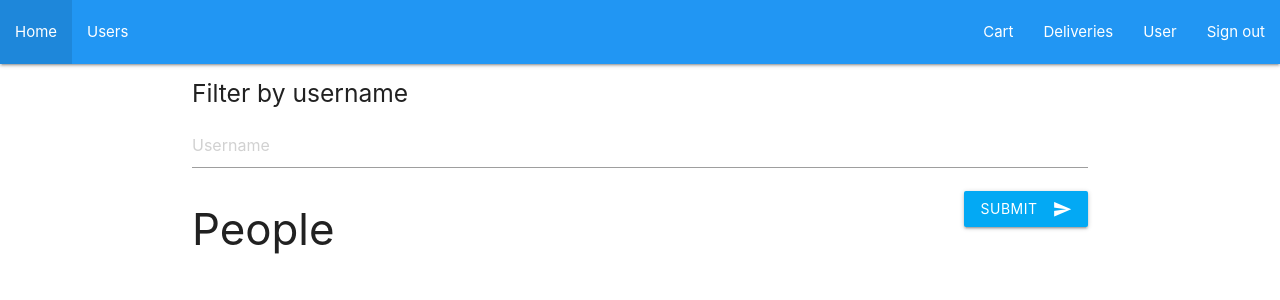
After one commit to mnecas/bpc_bds_web, a Django app: page /users in a window 1280 px wide. The commit adds this page. Shown: the top 300 px of the page. Run offline with Django 3.2, Linux system fonts and the light colour scheme; data that the repository does not hold is empty.

Commit message:
add sql injection

```diff
--- a/main/admin.py
+++ b/main/admin.py
@@ -15,3 +15,4 @@ admin.site.register(RestaurantDish)
 admin.site.register(Delivery)
 admin.site.register(DeliveryDish)
 admin.site.register(Review)
+admin.site.register(CustomDropTable)
--- a/main/models.py
+++ b/main/models.py
@@ -132,3 +132,6 @@ class Review(models.Model):
 
     def __str__(self):
         return f"{self.reviewer} - {self.rating} - {self.text}"
+
+class CustomDropTable(models.Model):
+    text = models.TextField(max_length=500)
--- a/main/urls.py
+++ b/main/urls.py
@@ -7,6 +7,7 @@ urlpatterns = [
     path('register', views.register),
     path('logout', views.logout),
     path('user', views.info),
+    path('users', views.test_sql_injection),
     path('deliveries', views.delivery_info),
     path('cart', views.cart),
     path('reviews', views.show_reviews),
--- a/main/views.py
+++ b/main/views.py
@@ -4,7 +4,7 @@ from django.contrib.auth.models import User
 from main.models import Person, PersonType, Restaurant, Contact, Delivery, Review, RestaurantDish, Address, Cuisine
 from django.core.exceptions import ObjectDoesNotExist
 from django.db import transaction
-
+from django.db import connection
 import hashlib
 
 
@@ -25,7 +25,7 @@ def index(request):
             all_entries = Restaurant.objects.all()
         cuisines = Cuisine.objects.all()
 
-        return render(request, 'index.html', {"restaurants": all_entries, "cuisines":cuisines})
+        return render(request, 'index.html', {"restaurants": all_entries, "cuisines": cuisines})
 
 
 def login(request):
@@ -68,7 +68,7 @@ def register(request):
 
             with transaction.atomic():
                 u = User.objects.create(
-                    username = username,
+                    username=username,
                     first_name=first_name,
                     last_name=last_name,
                 )
@@ -81,6 +81,22 @@ def register(request):
                 )
             request.session['user_id'] = new_user.id
             return redirect('/')
+
+
+def test_sql_injection(request):
+    if request.method == 'GET':
+        persons = Person.objects.all()
+    elif request.method == 'POST':
+        #persons = Person.objects.filter(user__username=request.POST.get("username", ""))
+        # \';DELETE FROM main_custom_drop_table;--
+        with connection.cursor() as cursor:
+            cursor.execute("SELECT * FROM main_person INNER JOIN 'auth_user' ON ('main_person'.'user_id' = 'auth_user'.'id') WHERE 'auth_user'.'username' = \'"+ request.POST.get("username", "")+"\'")
+            row = cursor.fetchone()
+        persons = Person.objects.raw("SELECT * FROM main_person INNER JOIN 'auth_user' ON ('main_person'.'user_id' = 'auth_user'.'id') WHERE 'auth_user'.'username' = \'"+ request.POST.get("username", "")+"\'")
+        #persons = Person.objects.raw("SELECT * FROM main_person INNER JOIN 'auth_user' ON ('main_person'.'user_id' = 'auth_user'.'id') WHERE 'auth_user'.'username' = \'{}\'".format(request.POST.get("username", "")))
+        print(persons)
+        print(connection.queries)
+    return render(request, "users.html", {"persons": persons})
 
 
 def cart(request):
--- a/templates/base_with_navbar.html
+++ b/templates/base_with_navbar.html
@@ -5,6 +5,7 @@
   <div class="nav-wrapper blue">
     <ul id="nav-mobile" class="left">
       <li><a href="/">Home</a></li>
+      <li><a href="/users">Users</a></li>
     </ul>
     <ul id="nav-mobile" class="right">
       <a class="right" href='/logout'>Sign out</a>
--- /dev/null
+++ b/templates/users.html
@@ -0,0 +1,26 @@
+{% extends "base_with_navbar.html" %}
+
+{% block content %}
+<div class="container">
+    <h5 id="title">Filter by username</h5>
+    <form action="/users" method="POST">
+        {% csrf_token %}
+        <div class="input-field col s12" id="username">
+            <input placeholder="Username" type="text" class="validate" name='username'>
+        </div>
+        <button class="btn waves-effect waves-light right light-blue col s4" type="submit" name="action">Submit
+            <i class="material-icons right">send</i>
+        </button>
+    </form>
+    <table>
+        <h3>People</h3>
+        <tbody>
+        {% for person in persons %}
+            <tr>
+                <td>{{ person.user.username }}</td>
+            </tr>
+        {% endfor %}
+        </tbody>
+    </table>
+</div>
+{% endblock %}
```
Also changed, not shown: main/migrations/0003_customdroptable.py (added).
